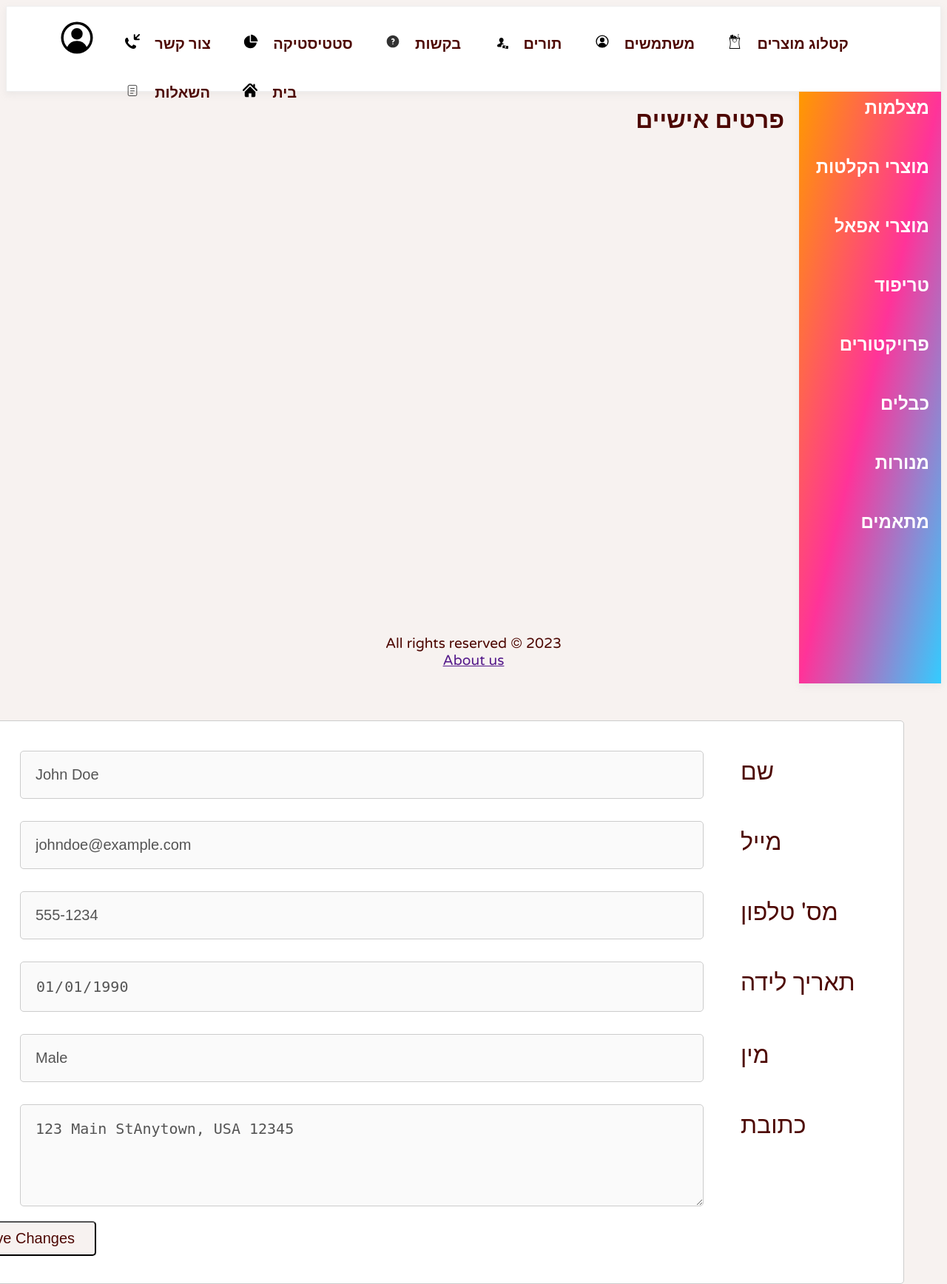
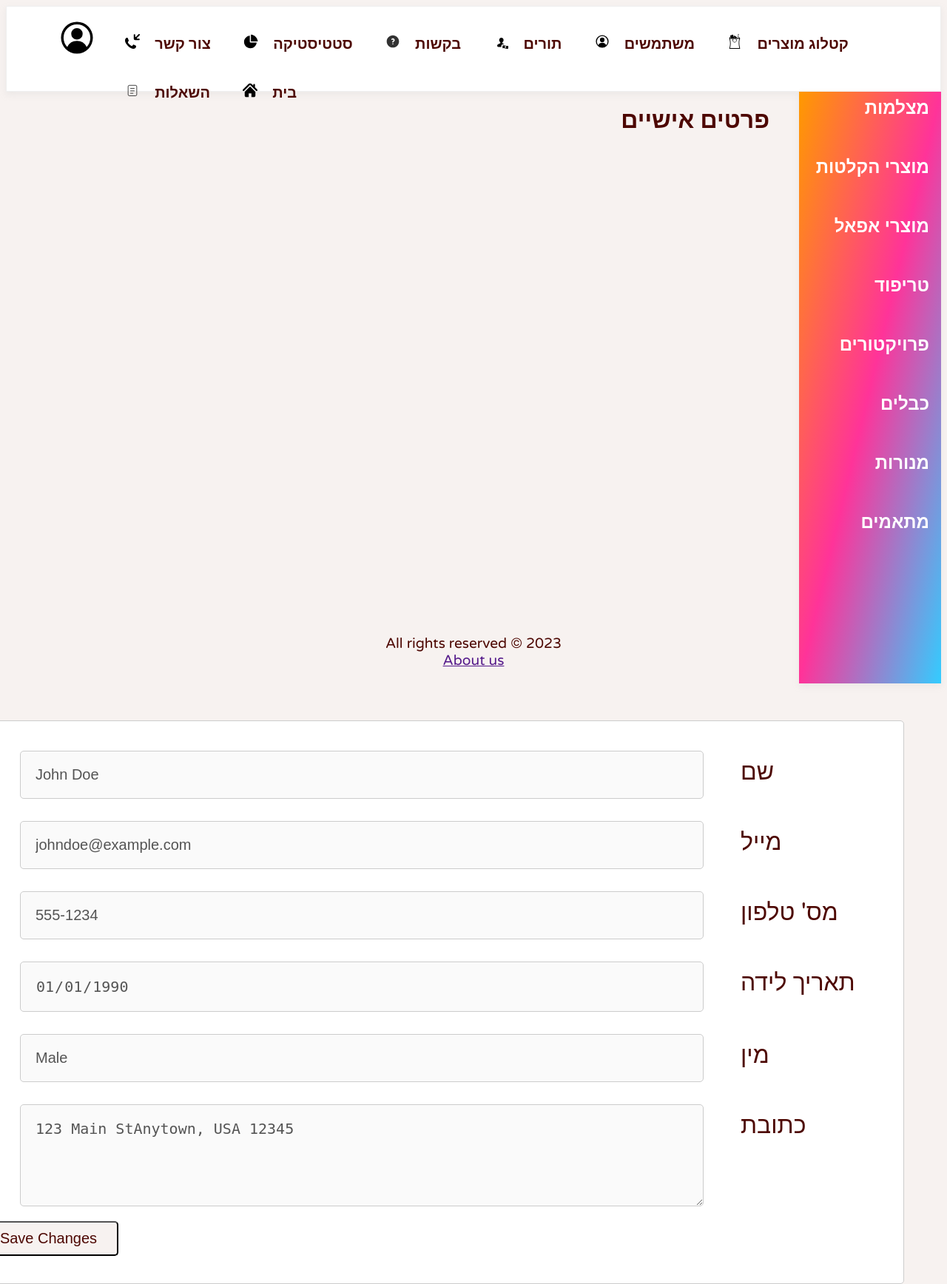
Before and after one commit to SCE-Digital-Warehouse/digitalwarehouse-web, a Django app: page /personal_det/ in a window 1280 px wide. Shown: the whole page at 74% size. Run offline with Django 4.2, Linux system fonts and the light colour scheme.

Commit message:
BSPMC238-85 submit button fix

```diff
--- a/static/css/main.css
+++ b/static/css/main.css
@@ -60,7 +60,7 @@ caption {
 
 h1 {
     float: right;
-    margin: 20px;
+    margin: 20px 40px 20px 20px;
 }
 
 
@@ -306,7 +306,7 @@ PERSONAL INFO PAGE
     color: var(--color-text);
     font-size: 20px;
     padding: 10px;
-    margin: 10px;
+    margin: 40px;
     border-radius: 5px;
     cursor: pointer;
     width: 15%;
```
